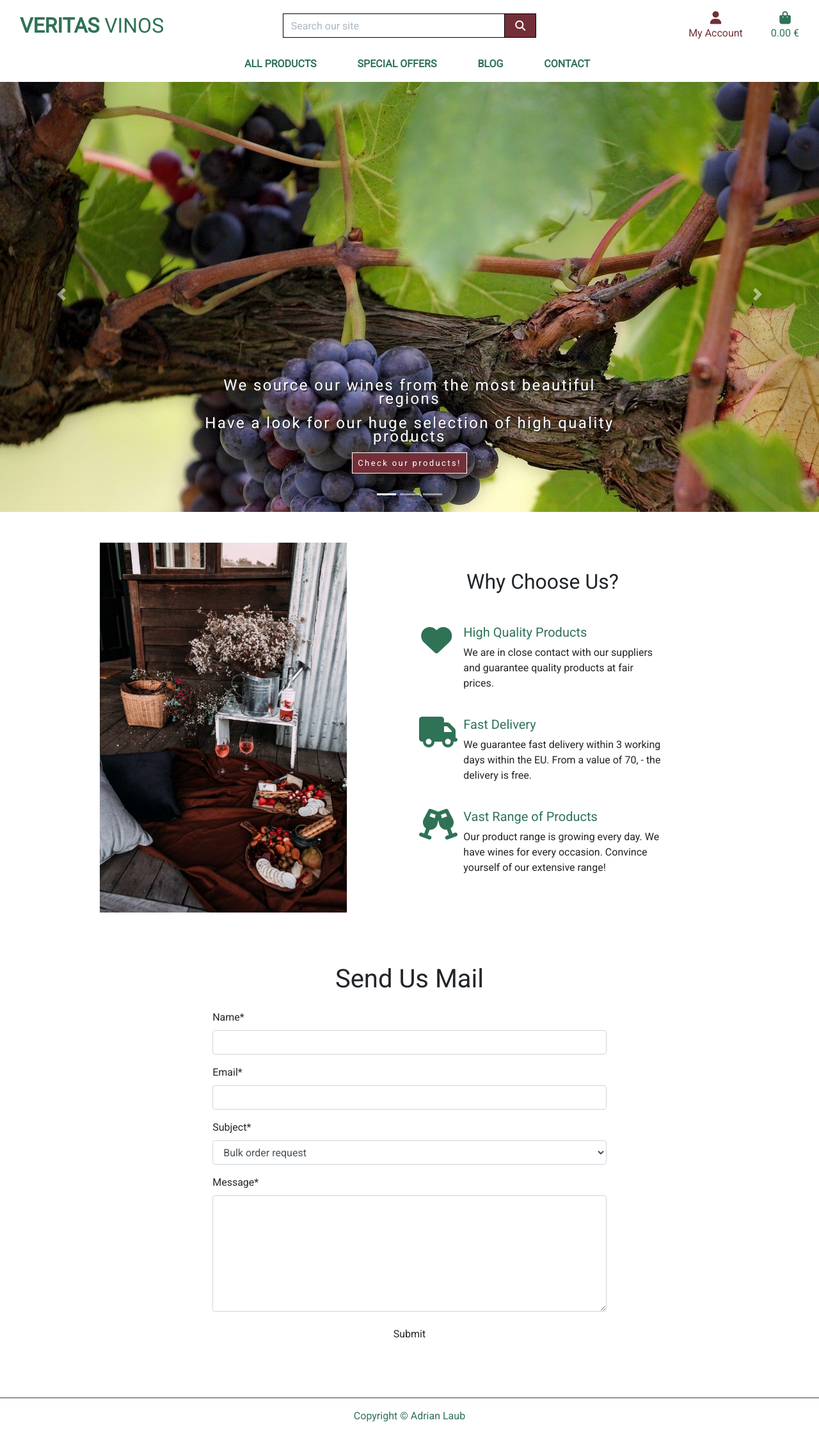
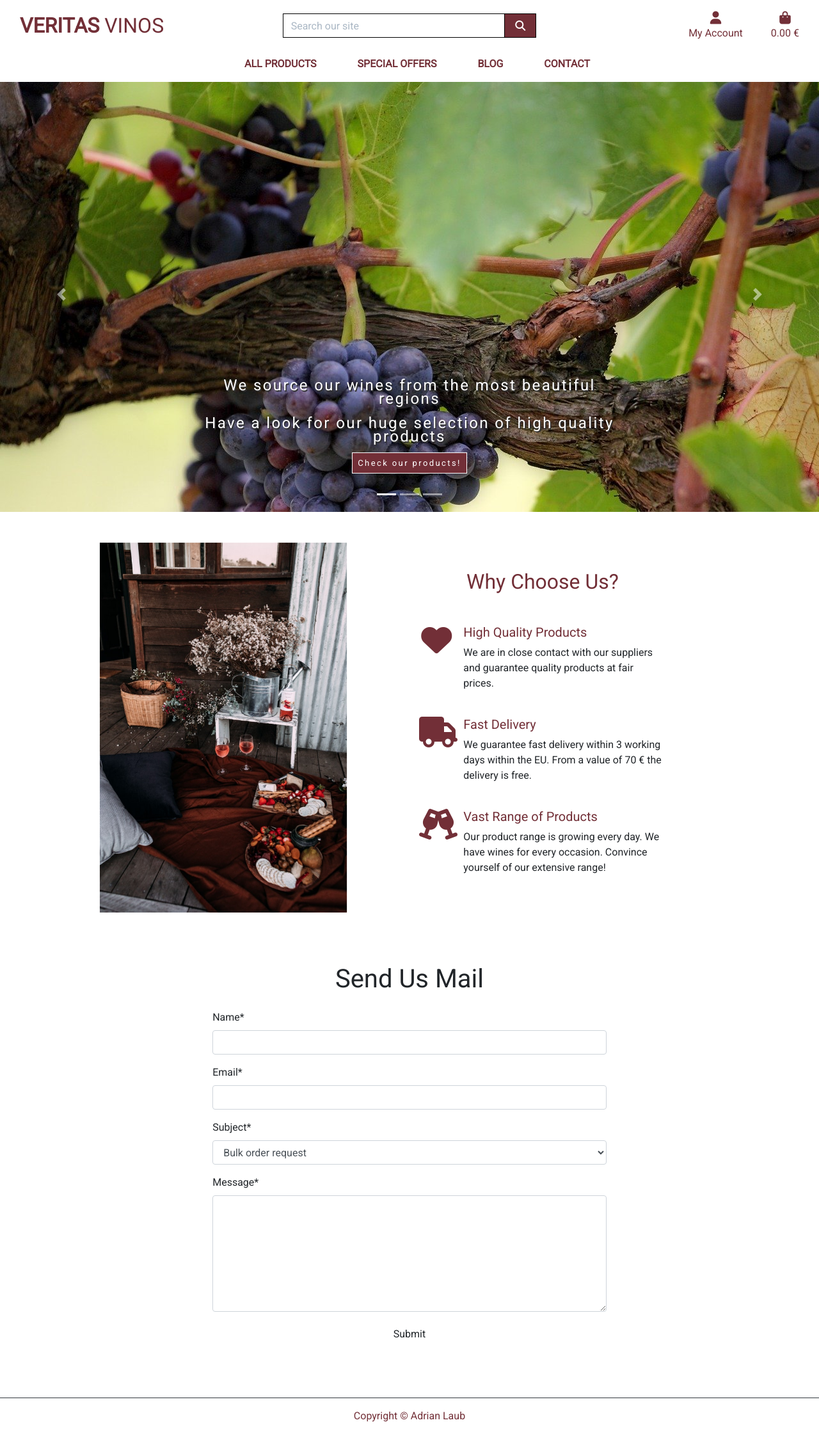
Before and after one commit to Code-Institute-Submissions/veritas_vinos, a Django app: page / in a window 1280 px wide. Shown: the whole page at 64% size. Run offline with Django 3.2, Linux system fonts and the light colour scheme; some libraries are stand-ins or nearby versions.

Commit message:
automated push of static files works

```diff
--- a/home/templates/home/index.html
+++ b/home/templates/home/index.html
@@ -79,7 +79,7 @@
             </div>
             <div class="col-lg-5 m-auto animate__animated animate__fadeInRight wow">
                 <div class="mb-5 mt-4 text-center">
-                    <h2 class="text-center liner-text">Why Choose Us?</h2>
+                    <h2 class="text-center liner-text wine-color">Why Choose Us?</h2>
                 </div>
                 <div class="row">
                     <div class="col-md-4 col-lg-12">
@@ -106,7 +106,7 @@
                                 <div class="col-lg-10 mb-4 explain-center">
                                     <h5 class="text-sm-center text-md-left wine-color">Fast Delivery</h5>
                                     <p>
-                                        We guarantee fast delivery within 3 working days within the EU. From a value of 70, - the delivery is free.
+                                        We guarantee fast delivery within 3 working days within the EU. From a value of 70 € the delivery is free.
                                     </p>
                                 </div>
                             </div>
--- a/static/css/base.css
+++ b/static/css/base.css
@@ -121,7 +121,7 @@ a {
 }
 
 .wine-color {
-    color:#2f7256 !important;
+    color:#722f37 !important;
 }
 
 .border-black {
```
